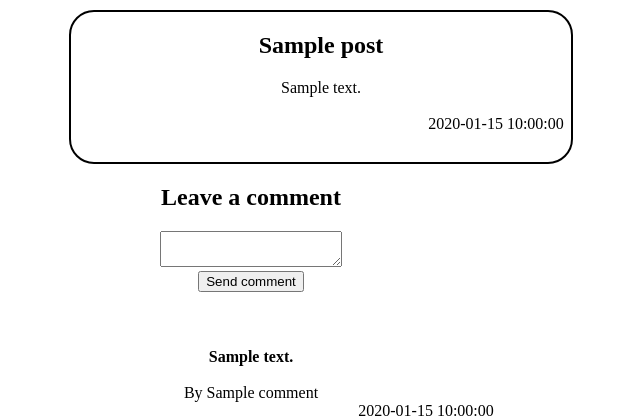
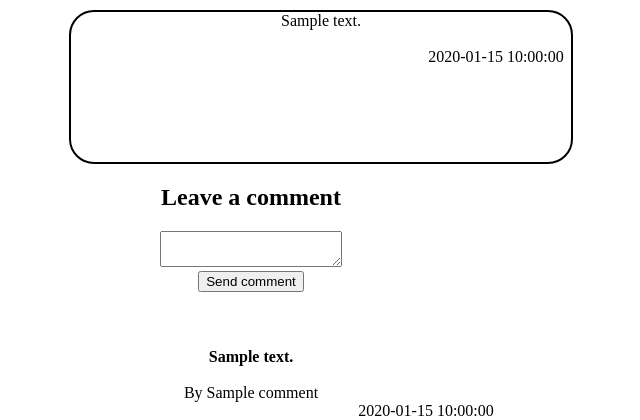
Before and after one commit to jopoblete/im_down, a Python web app: template down/templates/post.html in a window 1280 px wide. Shown: the top 420 px of the page, without its empty margins (389-1029 px from the left). Run offline with Jinja, Linux system fonts and the light colour scheme; the template is opened without the code that fills it: most values are stand-ins (such as "Sample title", 1, 10 or a date in 2020).

Commit message:
removed post.title

```diff
--- a/down/main.py
+++ b/down/main.py
@@ -15,7 +15,6 @@ class User(ndb.Model):
 class Post(ndb.Model):
     user_key = ndb.TextProperty()
     text = ndb.TextProperty()
-    title = ndb.StringProperty()
     date = ndb.DateTimeProperty(auto_now_add=True)
 
     def url(self):
@@ -29,7 +28,7 @@ class Comment(ndb.Model):
 
 class Down(ndb.Model):
     post_key = ndb.KeyProperty(kind=Post)
-    user_key = ndb.KeyProperty(kind=Post)
+    user_key = ndb.KeyProperty(kind=User)
 
 
 class MainHandler(webapp2.RequestHandler):
@@ -41,7 +40,6 @@ class MainHandler(webapp2.RequestHandler):
 
     def post(self):
         # Step 1: Get info from the Request
-        title = self.request.get('title')
         text = self.request.get('text')
         # Step 2: Logic -- interact with the database
         post = Post(title=title, name = 'yungmarmar', text=text)
--- a/down/templates/home.html
+++ b/down/templates/home.html
@@ -8,8 +8,7 @@
     <h1> I'm Down! </h1>
 
     <form action="/" method="post">
-      <label>Title</label>
-      <input name="title" placeholder="Title goes here">
+
       <label>Content</label>
       <textarea name="text" placeholder="Writing goes here"></textarea>
 
--- a/down/templates/post.html
+++ b/down/templates/post.html
@@ -1,14 +1,12 @@
 <!DOCTYPE html>
 <html>
   <head>
-    <title>{{post.title}}</title>
+    <title></title>
     <link rel='stylesheet' href='styles/main.css'>
   </head>
   <body>
 
   <div class='event'>
-
-      <h2> {{post.title}} </h2>
 
       {{post.text}}
 
```
